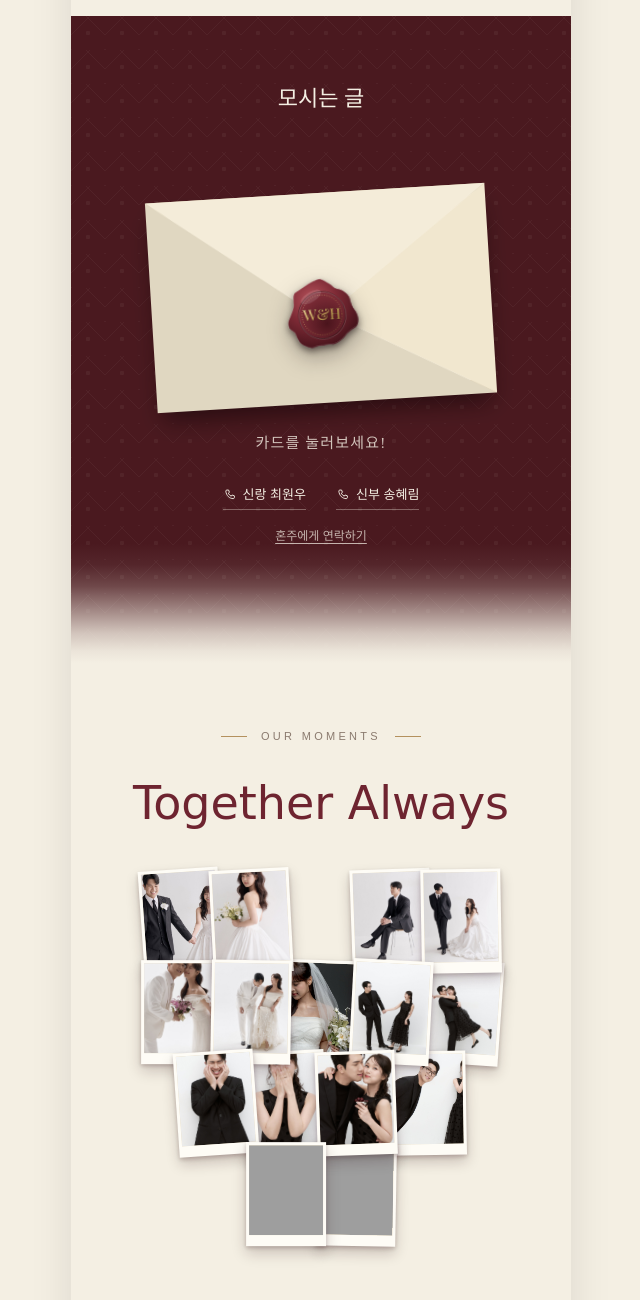
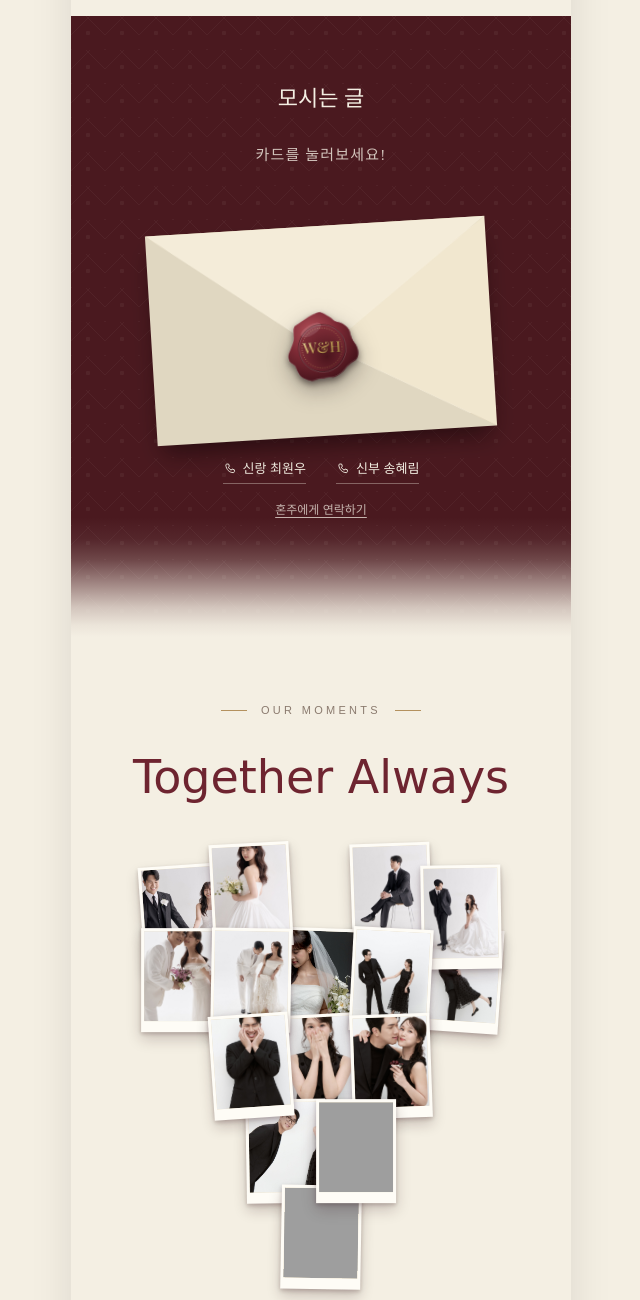
Before and after one commit to songej1997/wedding, a plain HTML site: page index.html in a window 1280 px wide. Shown: the part 840-2140 px from the top of the page, without its empty margins (319-959 px from the left). Drawn offline with nearby package versions, Linux system fonts and the light colour scheme; grey boxes are pictures that could not be loaded; a web font is replaced by a local one.

Commit message:
Add files via upload

```diff
--- a/index.html
+++ b/index.html
@@ -838,7 +838,7 @@ section{ padding: 64px 28px; position:relative; }
 .lt-sign .sep{ margin:0 12px; color:var(--gold); }
 
 .env-hint{
-  display:block; margin:18px auto 0; padding:10px 14px; border:0; background:none; cursor:pointer;
+  display:block; margin:-14px auto -22px; padding:10px 14px; border:0; background:none; cursor:pointer;
   font-family:var(--font-serif); font-size:15px; letter-spacing:.08em; color:var(--on-wine); opacity:.8; transition:opacity .5s;
 }
 
@@ -937,6 +937,7 @@ button:focus-visible{ outline: 2px solid var(--gold); outline-offset: 2px; }
   ============================================================= -->
   <section class="invite-wine reveal">
     <p class="headline-serif">모시는 글</p>
+    <button type="button" class="env-hint" id="tapHint" aria-controls="letterCard">카드를 눌러보세요!</button>
 
     <!-- 편지봉투: 도장을 누르면 열리고, 안에 모시는 글이 펼쳐집니다.
          주소 뒤에 ?to=이름 을 붙이면 편지 맨 위에 그 이름이 적혀요. 이름이 없으면 "you're invited" 만 나옵니다. -->
@@ -981,7 +982,6 @@ button:focus-visible{ outline: 2px solid var(--gold); outline-offset: 2px; }
         </button>
       </div>
     </div>
-    <button type="button" class="env-hint" id="tapHint" aria-controls="letterCard">카드를 눌러보세요!</button>
 
 <!-- 전화 연락 기능 : 마음 전하실 곳 바로 위에 오도록 이 섹션 맨 아래로 이동 -->
     <!-- 🔧 tel: 뒤 번호를 실제 전화번호로 교체하세요. -->
@@ -1292,7 +1292,7 @@ const photoName = (i) => `gallery${i}.jpg`;
 // 하트 배치: 줄마다 [가로 위치들] (단위: 사진 한 칸)
 const HEART_LAYOUTS = {
   14: [[-2,-1,1,2], [-2,-1,0,1,2], [-1,0,1], [-0.5,0.5]],                           // 4+5+3+2
-  15: [[-2,-1,1,2], [-2,-1,0,1,2], [-1.5,-0.5,0.5,1.5], [-0.5,0.5]]                  // 4+5+4+2
+  15: [[-2,-1,1,2], [-2,-1,0,1,2], [-1,0,1], [-0.5,0.5], [0]]                         // 4+5+3+2+1 (뾰족한 하트)
 };
 const HEART_ROWS = HEART_LAYOUTS[GALLERY_COUNT] || HEART_LAYOUTS[15];
 const heartEl = document.getElementById('heart');
@@ -1306,7 +1306,8 @@ let lightboxIndex = 0, lastTile = null;
 const tiles = [];
 
 (function buildHeart(){
-  const PITCH = 18.4, ROWH = 24, TILE_H = 27.3;       // 폴라로이드가 살짝만 겹치는 촘촘한 하트 (가로 폭 % 기준)
+  const PITCH = 18.4, ROWH = 22.5, TILE_H = 27.3;
+  const DROP = { 0: 6, 3: 6 };                         // 맨 위 줄 양 끝(1·4번째)을 살짝 내려 하트 윗선을 둥글게       // 폴라로이드가 살짝만 겹치는 촘촘한 하트 (가로 폭 % 기준)
   const H = (HEART_ROWS.length - 1) * ROWH + TILE_H + 2;      // 하트 전체 높이(%)
   heartEl.style.aspectRatio = `100 / ${H}`;
   let n = 0;
@@ -1318,7 +1319,7 @@ const tiles = [];
       t.type = 'button'; t.className = 'tile';
       t.setAttribute('aria-label', `사진 ${i} 크게 보기`);
       t.style.left = (50 + x * PITCH) + '%';
-      t.style.top = ((r * ROWH + TILE_H/2 + 1) / H * 100) + '%';
+      t.style.top = ((r * ROWH + (DROP[n] || 0) + TILE_H/2 + 1) / H * 100) + '%';
       t.style.zIndex = (n % 2) ? 2 : 1;
       t.style.setProperty('--i', n);
       t.style.setProperty('--r', ((n * 37) % 9 - 4) + 'deg');   // 살짝씩 기울어진 느낌
```
